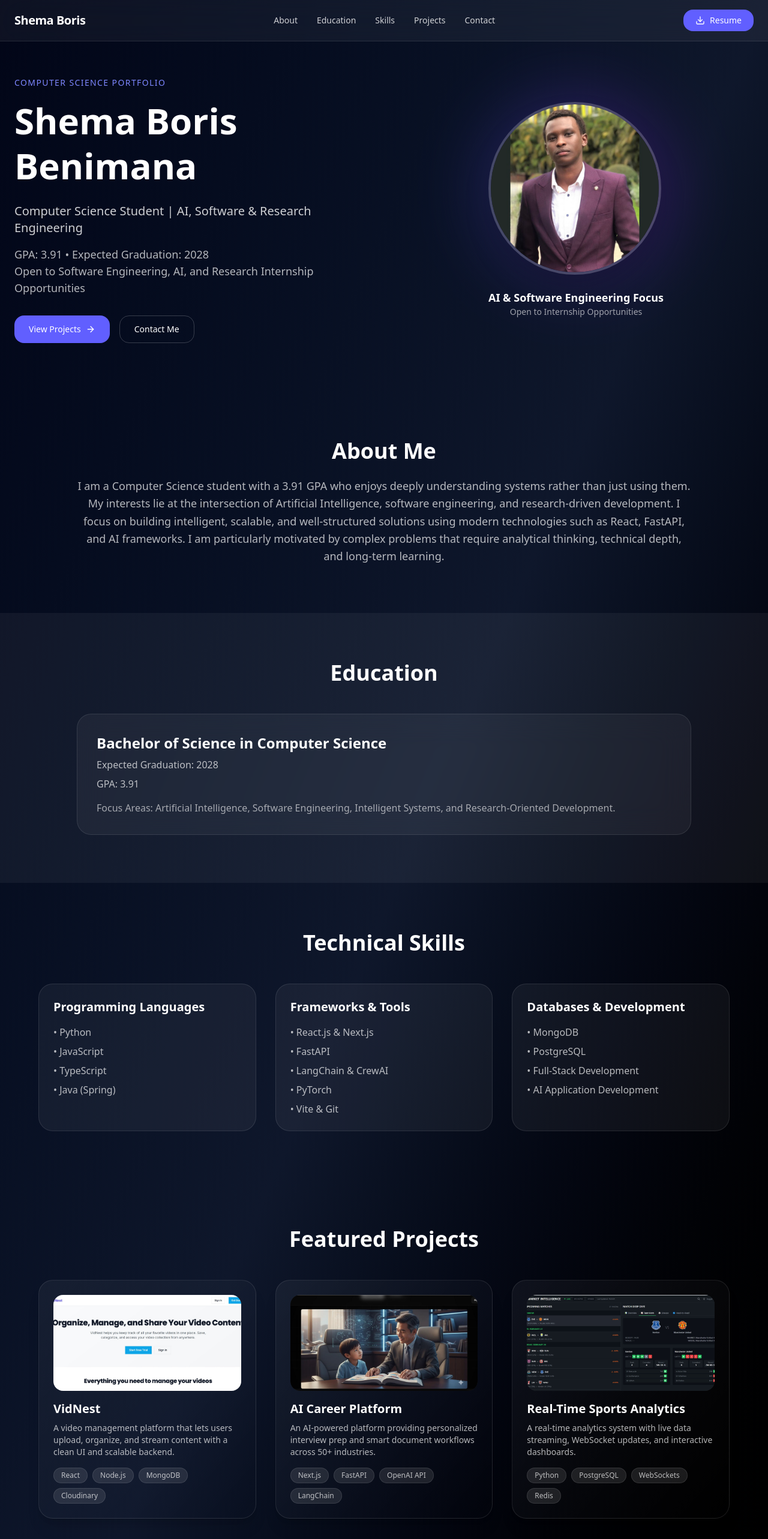
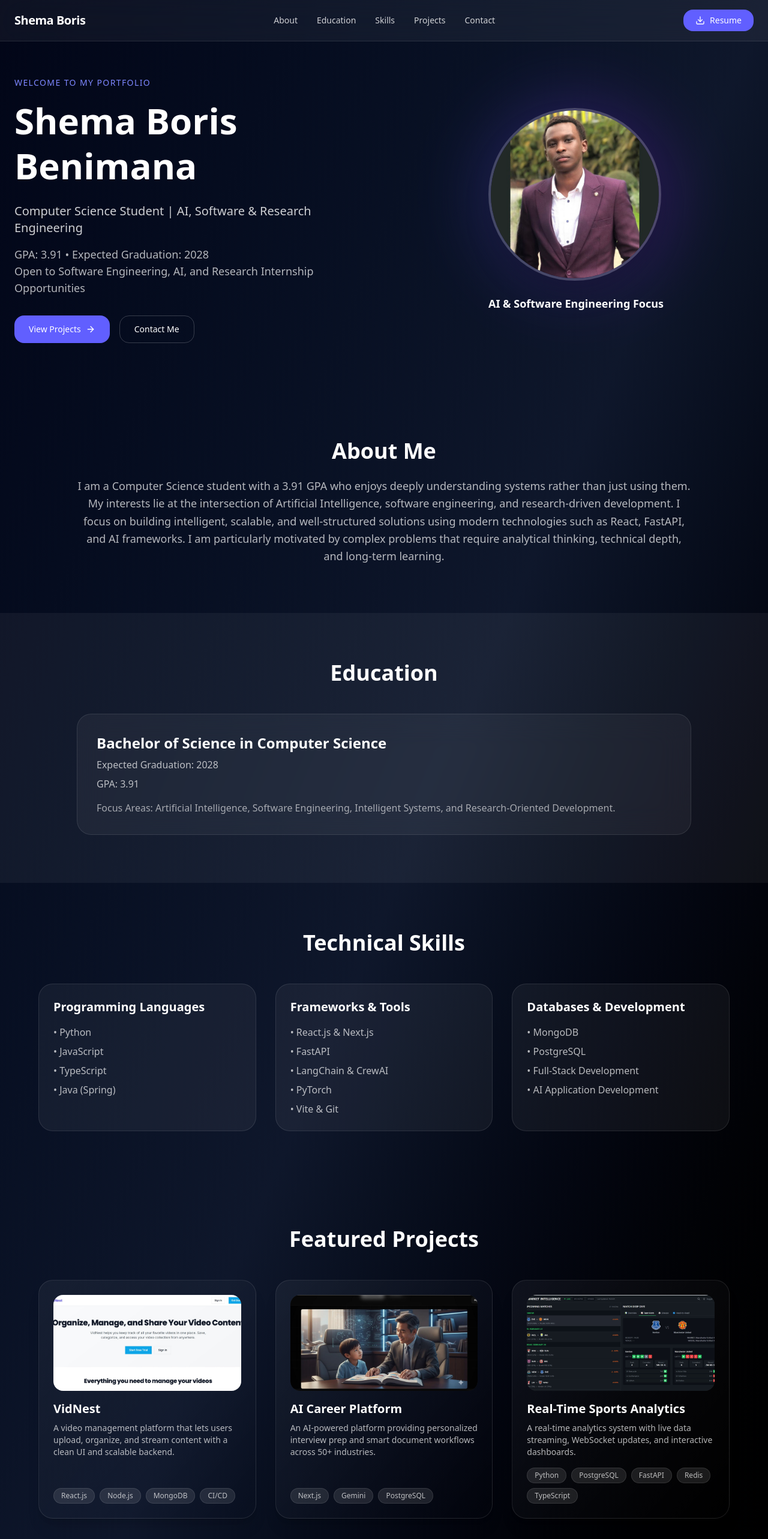
Before and after one commit to shema-boris/My_Portfolio, a React (Vite) app: page / in a window 1280 px wide. Shown: the top 2566 px of the page at 60% size. Built offline with nearby package versions, Linux system fonts and the light colour scheme.

Commit message:
Edited the bio

```diff
--- a/src/components/Hero.jsx
+++ b/src/components/Hero.jsx
@@ -12,7 +12,7 @@ const Hero = () => {
           transition={{ duration: 0.8 }}
         >
           <p className="text-sm uppercase tracking-widest text-indigo-400 mb-4">
-            Computer Science Portfolio
+            Welcome to My Portfolio
           </p>
           <h2 className="text-4xl md:text-6xl font-bold leading-tight mb-6">
             Shema Boris Benimana
@@ -60,7 +60,6 @@ const Hero = () => {
             />
             <div className="mt-6 text-center">
               <p className="text-lg font-semibold">AI &amp; Software Engineering Focus</p>
-              <p className="text-white/60 text-sm">Open to Internship Opportunities</p>
             </div>
           </div>
         </motion.div>
--- a/src/components/Projects.jsx
+++ b/src/components/Projects.jsx
@@ -8,7 +8,7 @@ const projects = [
       'A video management platform that lets users upload, organize, and stream content with a clean UI and scalable backend.',
     image: '/Vidnest.JPG',
     link: 'https://vidnest-ten.vercel.app/',
-    tools: ['React', 'Node.js', 'MongoDB', 'Cloudinary'],
+    tools: ['React.js', 'Node.js', 'MongoDB', 'CI/CD'],
   },
   {
     title: 'AI Career Platform',
@@ -16,7 +16,7 @@ const projects = [
       'An AI-powered platform providing personalized interview prep and smart document workflows across 50+ industries.',
     image: '/stepwise.JPG',
     link: 'https://stepwise-delta.vercel.app/',
-    tools: ['Next.js', 'FastAPI', 'OpenAI API', 'LangChain'],
+    tools: ['Next.js', 'Gemini', 'PostgreSQL'],
   },
   {
     title: 'Real-Time Sports Analytics',
@@ -24,7 +24,7 @@ const projects = [
       'A real-time analytics system with live data streaming, WebSocket updates, and interactive dashboards.',
     image: '/PL Intelligence.JPG',
     link: 'https://pl-analysis.vercel.app/',
-    tools: ['Python', 'PostgreSQL', 'WebSockets', 'Redis'],
+    tools: ['Python', 'PostgreSQL', 'FastAPI', 'Redis', 'TypeScript'],
   },
 ];
 
```
